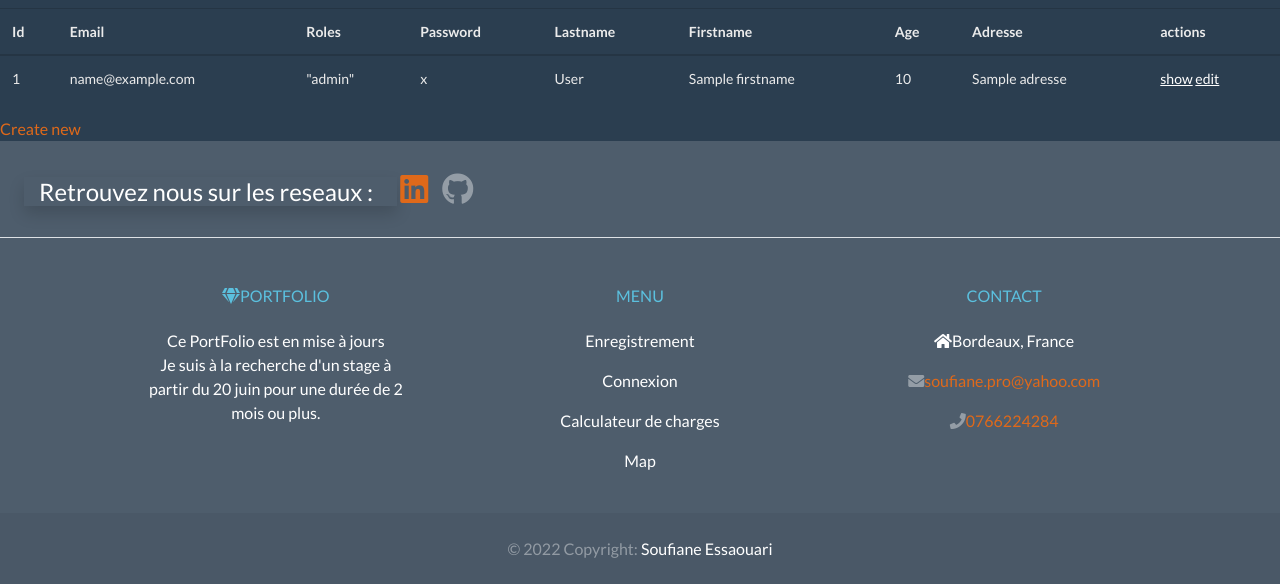
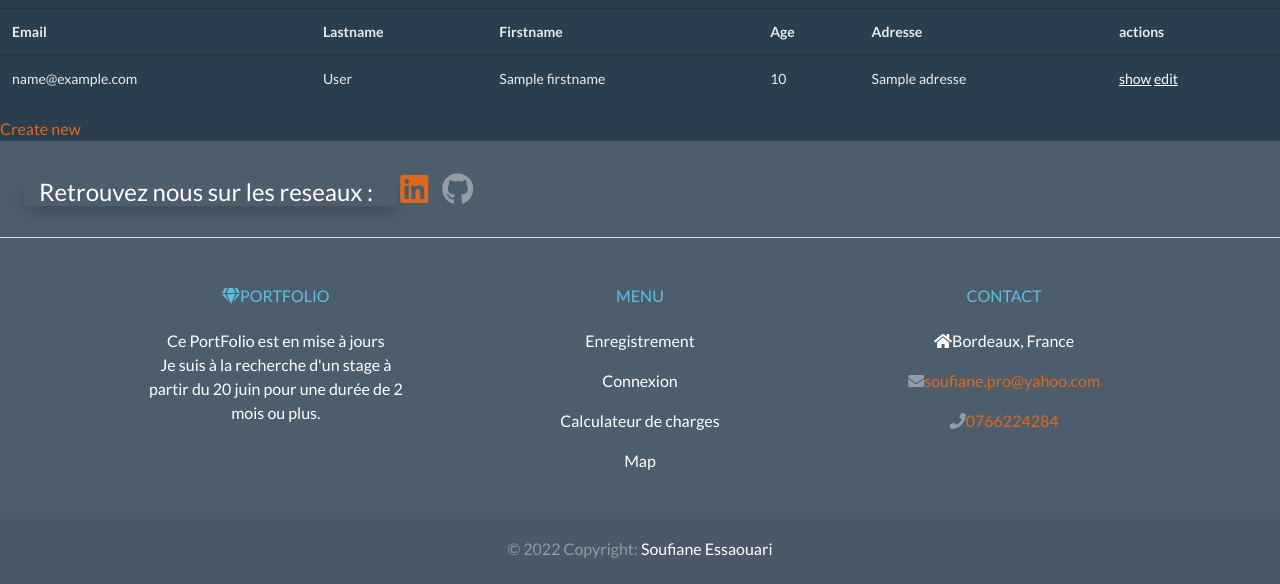
Before and after one commit to essasoufiane/Transporteur, a Symfony app: template templates/user/index.html.twig in a window 1280 px wide. Shown: the part 48-632 px from the top of the page. Run offline with Twig, Linux system fonts and the light colour scheme; the template is opened without the code that fills it: most values are stand-ins (such as "Sample title", 1, 10 or a date in 2020); some libraries are stand-ins or nearby versions.

Commit message:
MAJ header MAJ show user MAJ tab dashboard user

```diff
--- a/templates/partials/header.html.twig
+++ b/templates/partials/header.html.twig
@@ -4,7 +4,7 @@
     		<header>
 			<nav class="navbar navbar-expand-lg navbar-dark bg-dark fixed-top mb-5">
 
-				<a class="navbar-brand animate__flash animate__animated animate__delay-5s" href="#">
+				<a class="navbar-brand animate__flash animate__animated animate__delay-5s" href="{{path('home_page')}}">
                     Transpoteur
                 </a>
 
@@ -58,7 +58,7 @@
 							<div class="dropdown-menu dropdown-menu-right">
 								<a class="dropdown-item" href="#">Mon Profil</a>
 								<a class="dropdown-item" href="#"><i class="fa fa-pen"></i>Commander une course</a>
-								<a class="dropdown-item" href="#">Dashboard</a>
+								<a class="dropdown-item" href="{{path('app_user_index')}}">Dashboard</a>
 								<div class="dropdown-divider"></div>
 								<a class="dropdown-item" href="{{path('app_logout')}}">Déconnexion</a>
 							</div>
--- a/templates/user/index.html.twig
+++ b/templates/user/index.html.twig
@@ -8,10 +8,10 @@
     <table class="table">
         <thead>
             <tr>
-                <th>Id</th>
+                {# <th>Id</th> #}
                 <th>Email</th>
-                <th>Roles</th>
-                <th>Password</th>
+                {# <th>Roles</th> #}
+                {# <th>Password</th> #}
                 <th>Lastname</th>
                 <th>Firstname</th>
                 <th>Age</th>
@@ -22,10 +22,10 @@
         <tbody>
         {% for user in users %}
             <tr>
-                <td>{{ user.id }}</td>
+                {# <td>{{ user.id }}</td> #}
                 <td>{{ user.email }}</td>
-                <td>{{ user.roles ? user.roles|json_encode : '' }}</td>
-                <td>{{ user.password }}</td>
+                {# <td>{{ user.roles ? user.roles|json_encode : '' }}</td> #}
+                {# <td>{{ user.password }}</td> #}
                 <td>{{ user.lastname }}</td>
                 <td>{{ user.firstname }}</td>
                 <td>{{ user.age }}</td>
```
Also changed, not shown: templates/user/show.html.twig (+6 -6 lines).
